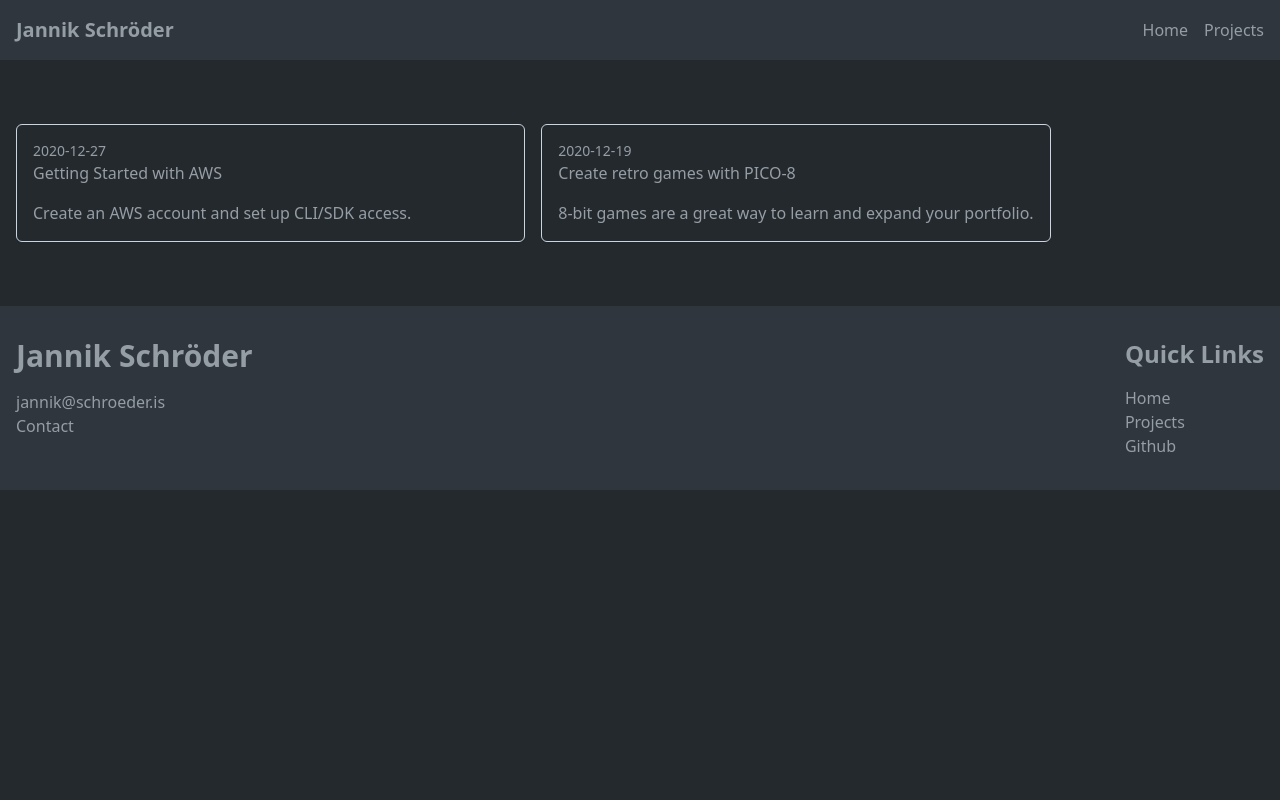
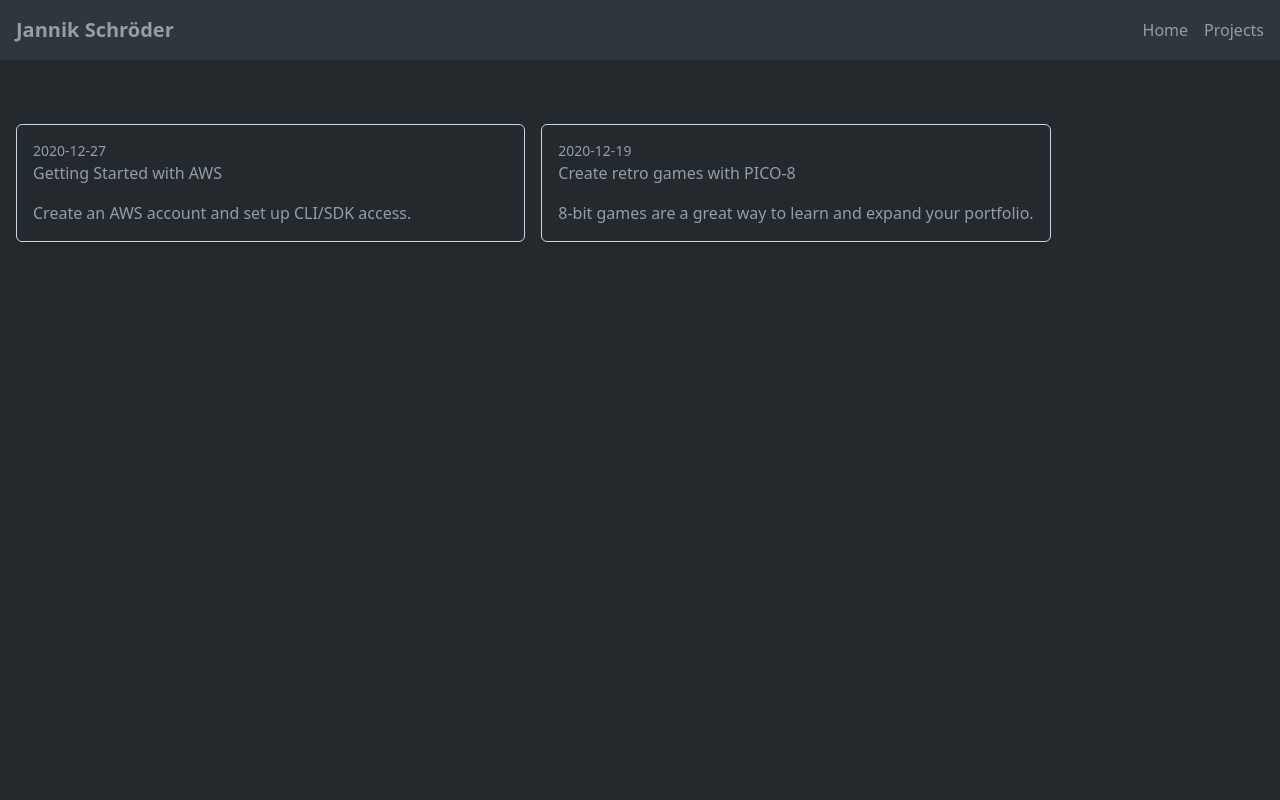
Before and after one commit to Jannik-Schroeder/jannik.schroeder.is, a Next.js app: page /projects in a window 1280 px wide. Shown: the top 800 px of the page. Built offline with nearby package versions, Linux system fonts and the light colour scheme.

Commit message:
Moved Footer to the bottom

```diff
--- a/app/projects/page.tsx
+++ b/app/projects/page.tsx
@@ -12,7 +12,7 @@ const HomePage = () => {
     ));
 
     return (
-        <div className="bg-primary justify-center">
+        <div className="bg-primary justify-center min-h-screen">
             <div className="container mx-auto px-4 py-8 md:py-16 h-full flex items-center justify-center">
                 <div className="flex flex-col md:flex-row items-center justify-center md:justify-between w-full">
                     <div className="text-primary text-center md:text-left mb-8 md:mb-0">
```
